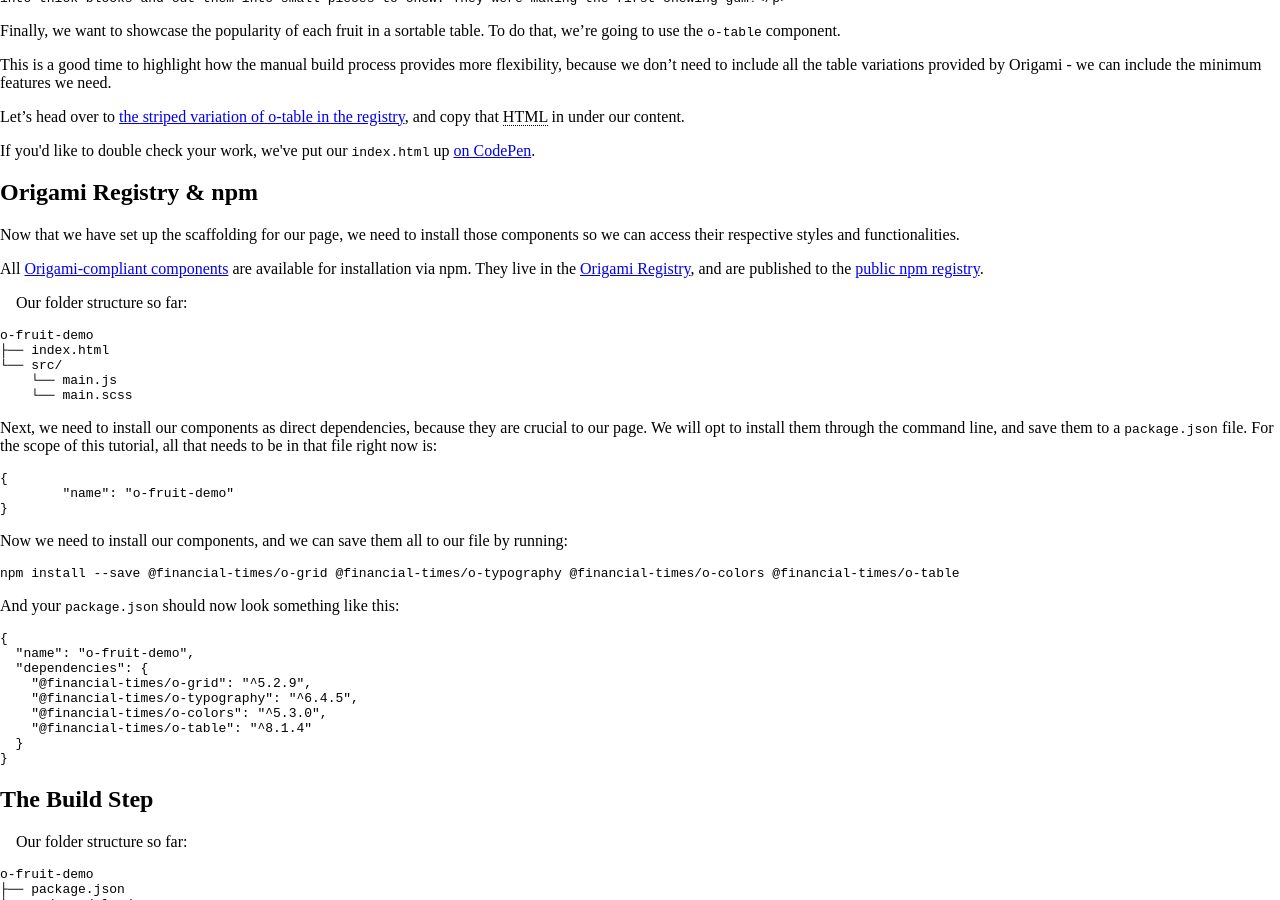
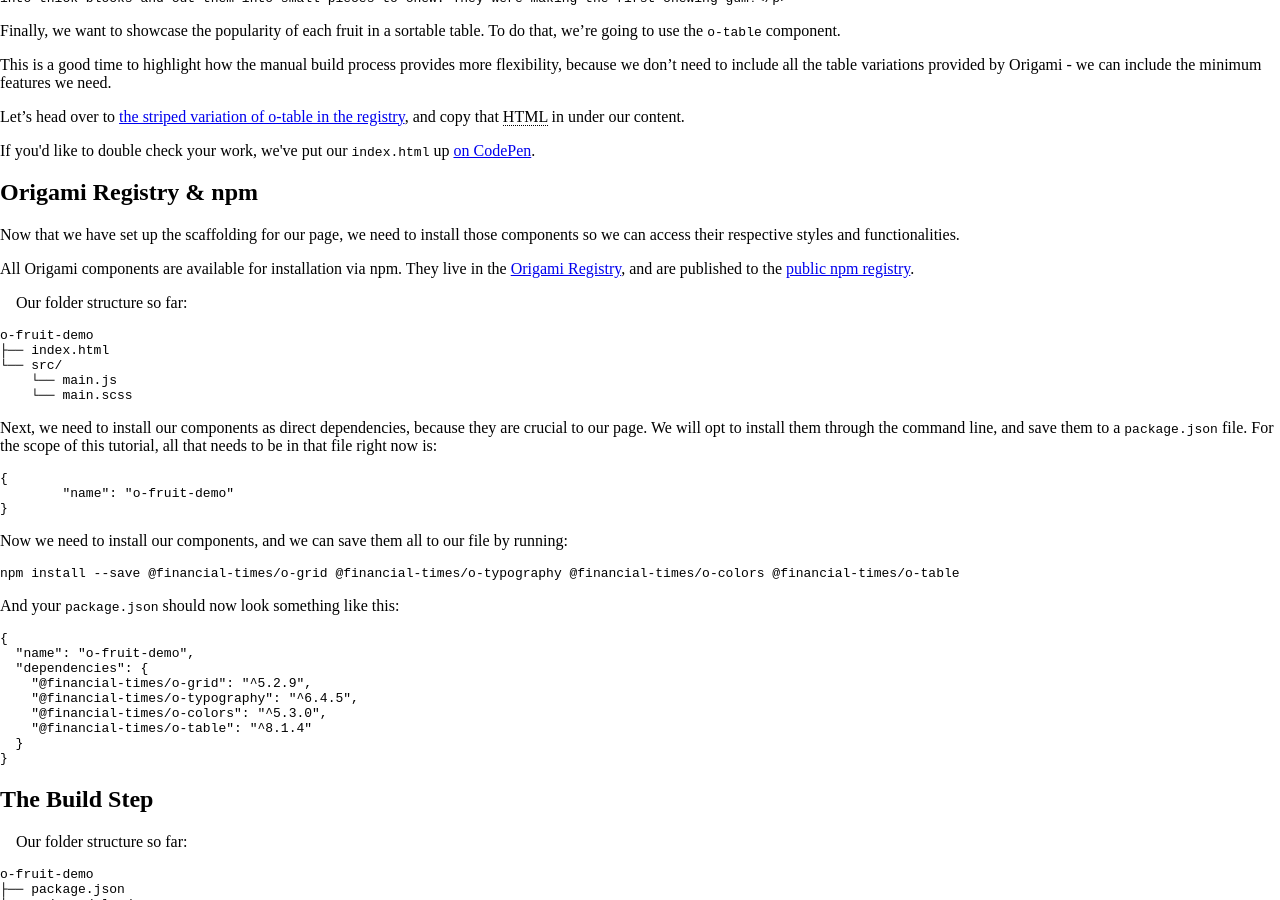
Before and after one commit to Financial-Times/origami-website, a Jekyll site: the page built from _tutorials/manual-build.md, in a window 1280 px wide and 900 px high, scrolled down 1592 px. Built offline with Jekyll 4.4.1, drawn with Linux system fonts in a browser that asks for light colours; a style sheet for code colours, icons or effects is not loaded.

Commit message:
Update _tutorials/manual-build.md
Co-authored-by: Jake Champion <me@jakechampion.name>

```diff
--- a/_tutorials/manual-build.md
+++ b/_tutorials/manual-build.md
@@ -94,7 +94,7 @@ Let's head over to <a href="https://registry.origami.ft.com/components/o-table#d
 
 Now that we have set up the scaffolding for our page, we need to install those components so we can access their respective styles and functionalities.
 
-All [Origami-compliant components](/spec/v1/components) are available for installation via npm. They live in the <a href="https://registry.origami.ft.com/components">Origami Registry</a>, and are published to the <a href="https://npmjs.com/" class="o-typography-link--external">public npm registry</a>.
+All Origami components are available for installation via npm. They live in the <a href="https://registry.origami.ft.com/components">Origami Registry</a>, and are published to the <a href="https://npmjs.com/" class="o-typography-link--external">public npm registry</a>.
 
 <aside class="no-padding">
 <p>Our folder structure so far:</p>
```
